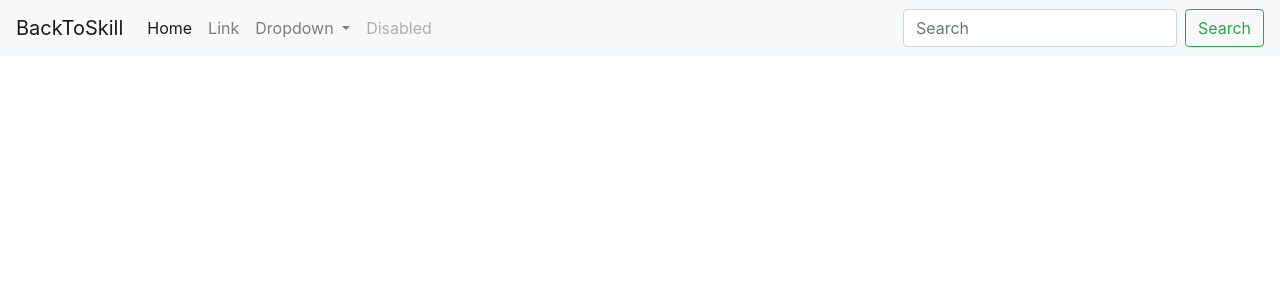
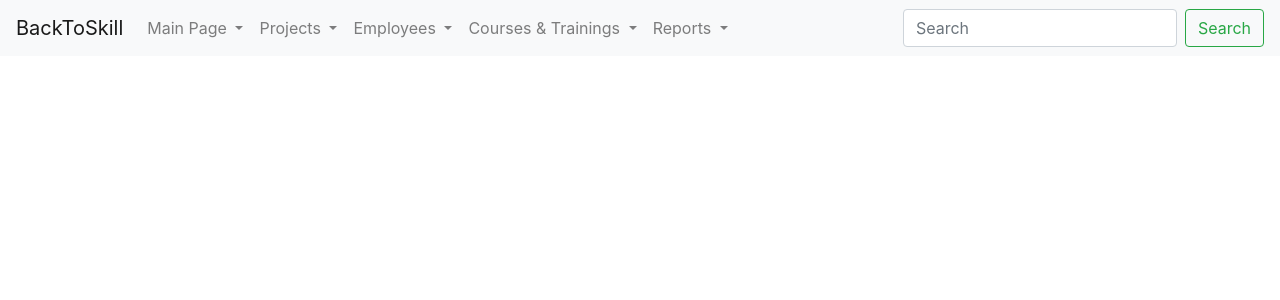
Before and after one commit to AnzeliniSimone/BackToSkill, a Flask app: page / in a window 1280 px wide. Shown: the top 300 px of the page. Run offline with Flask 2, Linux system fonts and the light colour scheme; some libraries are stand-ins or nearby versions.

Commit message:
modified navbar

```diff
--- a/templates/layout.html
+++ b/templates/layout.html
@@ -19,25 +19,59 @@
 
           <div class="collapse navbar-collapse" id="navbarSupportedContent">
             <ul class="navbar-nav mr-auto">
-              <li class="nav-item active">
-                <a class="nav-link" href="/login">Home <span class="sr-only">(current)</span></a>
-              </li>
-              <li class="nav-item">
-                <a class="nav-link" href="#">Link</a>
-              </li>
               <li class="nav-item dropdown">
-                <a class="nav-link dropdown-toggle" href="#" id="navbarDropdown" role="button" data-toggle="dropdown" aria-haspopup="true" aria-expanded="false">
-                  Dropdown
+                <a class="nav-link dropdown-toggle" href="#" id="mainPageDropDown" role="button" data-toggle="dropdown" aria-haspopup="true" aria-expanded="false">
+                  Main Page
                 </a>
-                <div class="dropdown-menu" aria-labelledby="navbarDropdown">
+                <div class="dropdown-menu" aria-labelledby="mainPageDropDown">
                   <a class="dropdown-item" href="#">Action</a>
-                  <a class="dropdown-item" href="#">Another action</a>
                   <div class="dropdown-divider"></div>
                   <a class="dropdown-item" href="#">Something else here</a>
                 </div>
               </li>
-              <li class="nav-item">
-                <a class="nav-link disabled" href="#" tabindex="-1" aria-disabled="true">Disabled</a>
+
+              <li class="nav-item dropdown">
+                <a class="nav-link dropdown-toggle" href="#" id="projectsDropdown" role="button" data-toggle="dropdown" aria-haspopup="true" aria-expanded="false">
+                  Projects
+                </a>
+                <div class="dropdown-menu" aria-labelledby="projectsDropdown">
+                  <a class="dropdown-item" href="#">Action</a>
+                  <div class="dropdown-divider"></div>
+                  <a class="dropdown-item" href="#">Something else here</a>
+                </div>
+              </li>
+
+              <li class="nav-item dropdown">
+                <a class="nav-link dropdown-toggle" href="#" id="employeesDropdown" role="button" data-toggle="dropdown" aria-haspopup="true" aria-expanded="false">
+                  Employees
+                </a>
+                <div class="dropdown-menu" aria-labelledby="employeesDropdown">
+                  <a class="dropdown-item" href="#">Action</a>
+                  <div class="dropdown-divider"></div>
+                  <a class="dropdown-item" href="#">Something else here</a>
+                </div>
+              </li>
+
+              <li class="nav-item dropdown">
+                <a class="nav-link dropdown-toggle" href="#" id="coursesDropdown" role="button" data-toggle="dropdown" aria-haspopup="true" aria-expanded="false">
+                  Courses & Trainings
+                </a>
+                <div class="dropdown-menu" aria-labelledby="coursesDropdown">
+                  <a class="dropdown-item" href="#">Action</a>
+                  <div class="dropdown-divider"></div>
+                  <a class="dropdown-item" href="#">Something else here</a>
+                </div>
+              </li>
+
+              <li class="nav-item dropdown">
+                <a class="nav-link dropdown-toggle" href="#" id="reportsDropdown" role="button" data-toggle="dropdown" aria-haspopup="true" aria-expanded="false">
+                  Reports
+                </a>
+                <div class="dropdown-menu" aria-labelledby="reportsDropdown">
+                  <a class="dropdown-item" href="#">Action</a>
+                  <div class="dropdown-divider"></div>
+                  <a class="dropdown-item" href="#">Something else here</a>
+                </div>
               </li>
             </ul>
             <form class="form-inline my-2 my-lg-0">
```
